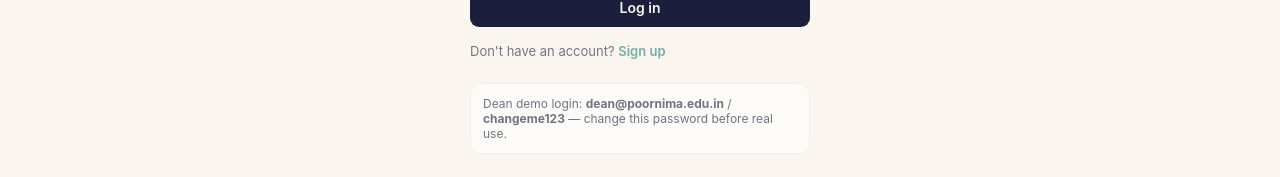
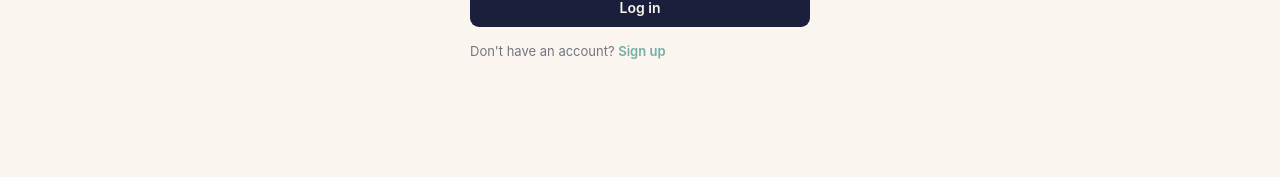
Before and after one commit to deepak1208-cmd/ClubVerse, a React (Vite) app in the folder frontend/: page /login in a window 1280 px wide. Shown: the part 349-526 px from the top of the page. Built offline with nearby package versions, Linux system fonts and the light colour scheme; no server answers.

Commit message:
modified login.jsx

```diff
--- a/frontend/src/pages/Login.jsx
+++ b/frontend/src/pages/Login.jsx
@@ -11,6 +11,7 @@ export default function Login() {
   const [error, setError] = useState("");
   const [loading, setLoading] = useState(false);
 
+  // Redirect authenticated users back to their previous destination and show login errors inline.
   async function handleSubmit(e) {
     e.preventDefault();
     setError("");
@@ -43,9 +44,9 @@ export default function Login() {
         Don't have an account? <Link to="/signup" style={{ color: "#1B7F79", fontWeight: 600 }}>Sign up</Link>
       </p>
 
-      <div className="card" style={{ marginTop: 24, padding: 12, fontSize: 12, opacity: 0.6 }}>
+      {/* <div className="card" style={{ marginTop: 24, padding: 12, fontSize: 12, opacity: 0.6 }}>
         Dean demo login: <b>dean@poornima.edu.in</b> / <b>changeme123</b> — change this password before real use.
-      </div>
+      </div> */}
     </div>
   );
 }
```
